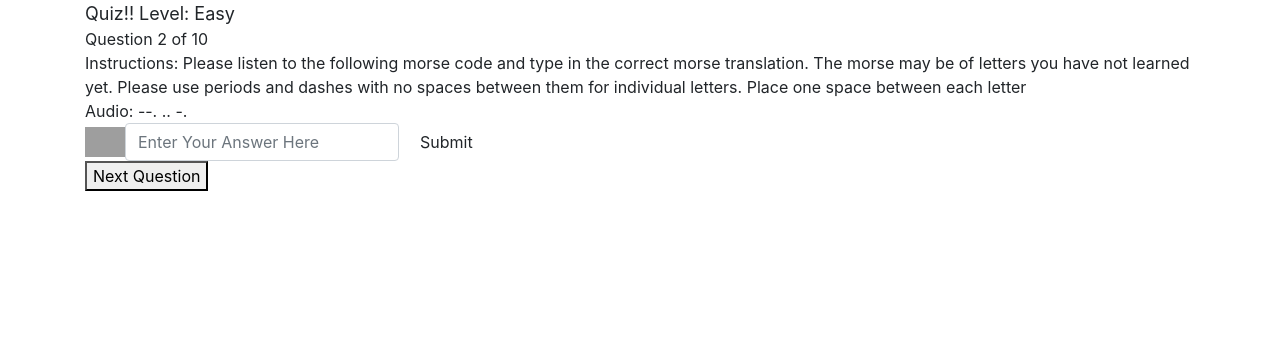
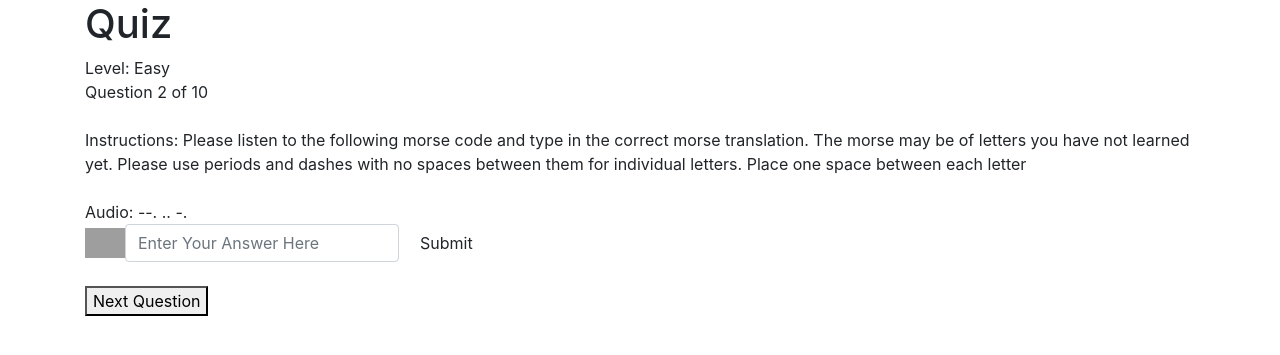
Before and after one commit to ArtesianSquid/InteractiveMorseWebApp, a Flask app: page /quiz/1 in a window 1280 px wide. Shown: the part 56-411 px from the top of the page. Run offline with Flask 2, Linux system fonts and the light colour scheme; some libraries are stand-ins or nearby versions; grey boxes are pictures that could not be loaded.

Commit message:
A little cleaner

```diff
--- a/server.py
+++ b/server.py
@@ -12,6 +12,7 @@ quiz_questions = {
     "audio_src": "somelink",
     "next_question": "1",
     "question_type" : "0",
+    "answer" : "idk"
     },
     "1" : {"difficulty" : "Easy",
     "number": "2",
@@ -19,6 +20,7 @@ quiz_questions = {
     "audio_src": "somelink",
     "next_question": "2",
     "question_type" : "1",
+    "answer" : "idk"
     },
     "2" : {"difficulty" : "Easy",
     "number": "3",
@@ -26,6 +28,7 @@ quiz_questions = {
     "audio_src": "somelink",
     "next_question": "end",
     "question_type" : "2",
+    "answer" : "idk"
     }
 }
 
--- a/templates/quiz.html
+++ b/templates/quiz.html
@@ -4,16 +4,10 @@
 
 
 <script type="text/javascript" src="{{ url_for('static', filename = 'quiz.js') }}"></script>
-<style>
-    #quiz_title{
-        font-size: large;
-    }
-</style>
 
 <script>
     $(document).ready(function(){
         // Add correct instruction depending on type of question
-        console.log("hi")
         instructions = document.getElementById("instructions")
         /* Switch doesnt work for some reason
         switch({{question.question_type}}){
@@ -46,22 +40,24 @@
 </script>
 
 <div id="quiz_title">
-    Quiz!!
+    <h1>Quiz</h1>
     Level: {{question.difficulty}}
+    <br>
+    Question {{question.number}} of 10
 </div>
 
-<div>Question {{question.number}} of 10</div>
-
+<br>
 <div id="instructions">Instructions: </div>
 
+<br>
 <div>Audio: {{question.transcription}}</div>
 
-<form class="form-inline my-2 my-lg-0" id="quiz_answer" action="">
+<form class="form-inline" id="quiz_answer" action="">
     <img src="https://www.pinclipart.com/picdir/middle/68-680890_audio-play-blue-button-clipart.png" width="40" height="30" onclick="document.getElementById('yourAudioTag').play();">
     <input class="form-control mr-sm-2" type="search" id="searchBox" placeholder="Enter Your Answer Here" aria-label="Search" name="search">
     <button class="btn my-2 my-sm-0" id="searchButton" type="submit">Submit</button>
 </form>
-
+<br>
 <div>
     <button id="Next">Next Question</button><br>
 </div>
```
